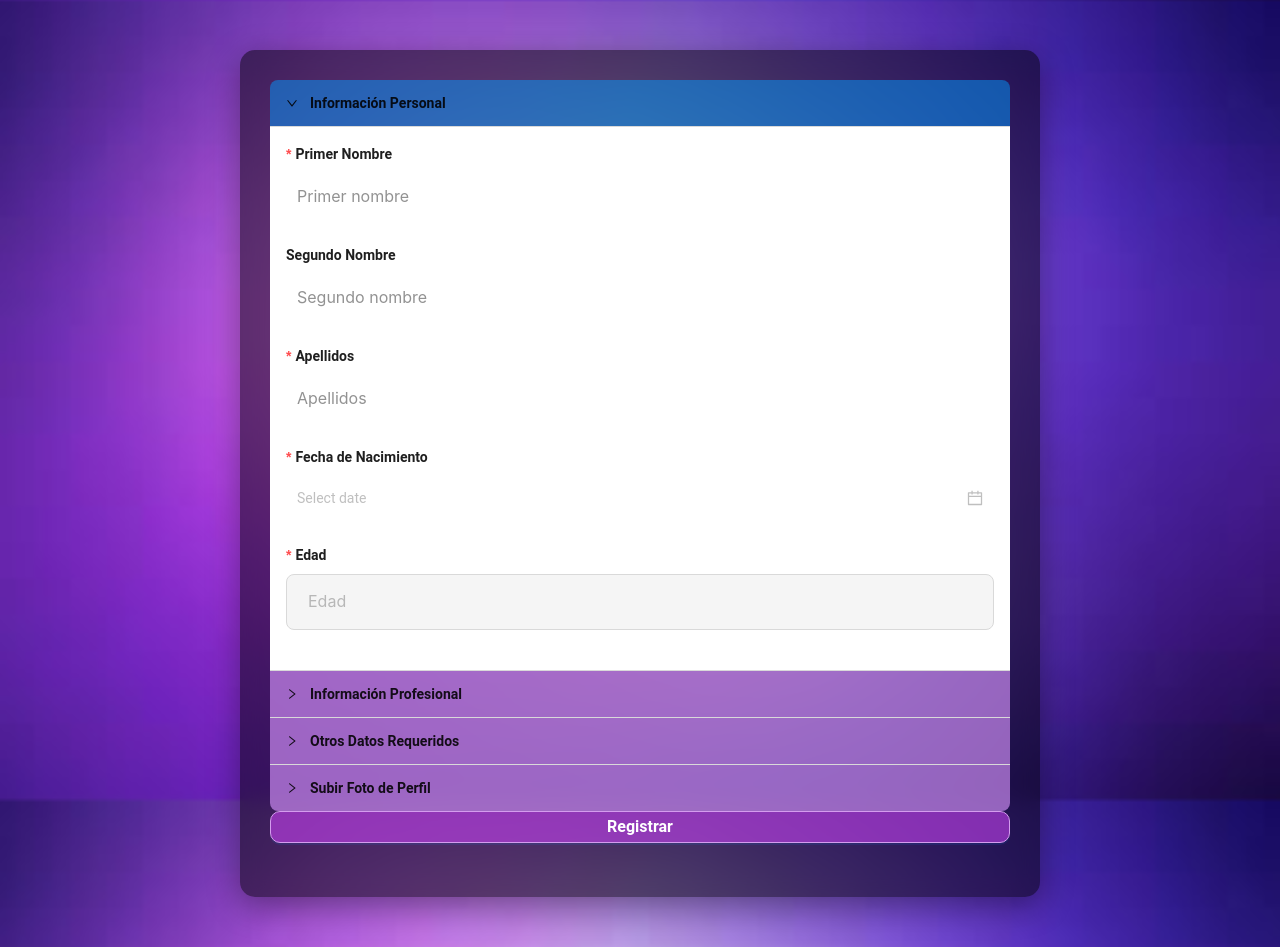
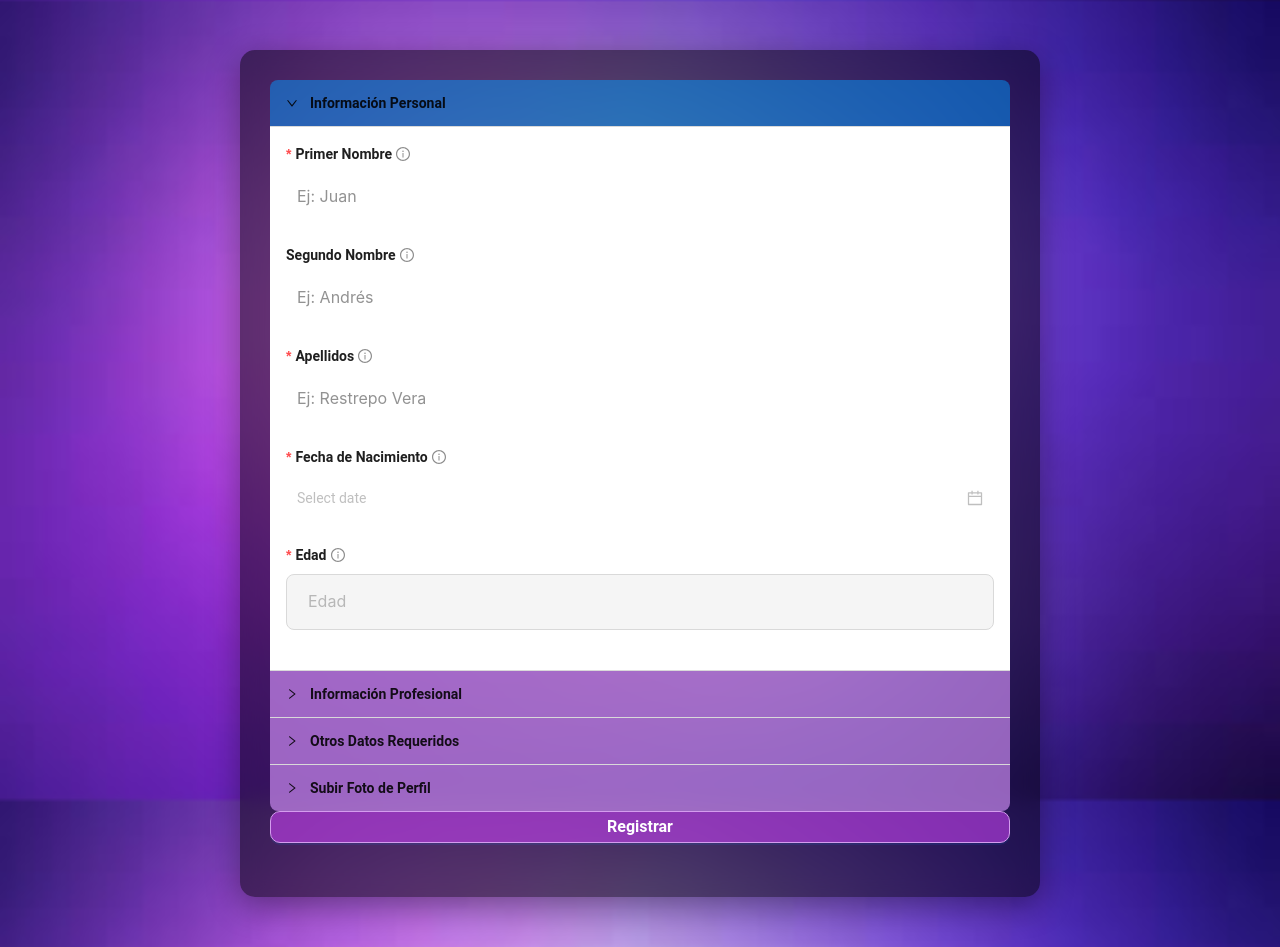
Before and after one commit to Davidvera27/AbuelosProject, a React (Create React App) app in the folder frontend/: page /Registro in a window 1280 px wide. Built offline with nearby package versions, Linux system fonts and the light colour scheme.

Commit message:
Update Registro.js

```diff
--- a/frontend/src/components/Registro.js
+++ b/frontend/src/components/Registro.js
@@ -1,6 +1,6 @@
 import React, { useState, useEffect } from 'react';
 import { Form, Cascader, Input, Button, Upload, DatePicker, InputNumber, Collapse, Checkbox, message } from 'antd';
-import { PlusOutlined } from '@ant-design/icons';
+import { PlusOutlined, InfoCircleOutlined } from '@ant-design/icons';
 import dayjs from 'dayjs';
 import './Registro.css';
 
@@ -51,6 +51,10 @@ const Registro = () => {
         body: JSON.stringify(values),
       });
       message.success('Registro completado con éxito');
+
+      // Redirigir al inicio de sesión después del registro exitoso
+      window.location.href = 'http://localhost:3000/';  // Cambia esto según tu ruta de inicio de sesión
+
     } catch (error) {
       message.error('Error al actualizar los datos');
     }
@@ -123,26 +127,33 @@ const Registro = () => {
             <Form.Item
               label="Primer Nombre"
               name="primer_nombre"
+              tooltip={{ title: "Escribe tu primer nombre", icon: <InfoCircleOutlined /> }}
               rules={[{ required: true, message: 'Por favor ingrese su primer nombre' }]}
             >
-              <Input placeholder="Primer nombre" />
+              <Input placeholder="Ej: Juan" />
             </Form.Item>
 
-            <Form.Item label="Segundo Nombre" name="segundo_nombre">
-              <Input placeholder="Segundo nombre" />
+            <Form.Item
+              label="Segundo Nombre"
+              name="segundo_nombre"
+              tooltip={{ title: "Escribe tu segundo nombre (opcional)", icon: <InfoCircleOutlined /> }}
+            >
+              <Input placeholder="Ej: Andrés" />
             </Form.Item>
 
             <Form.Item
               label="Apellidos"
               name="apellidos"
+              tooltip={{ title: "Escribe tus apellidos completos", icon: <InfoCircleOutlined /> }}
               rules={[{ required: true, message: 'Por favor ingrese sus apellidos' }]}
             >
-              <Input placeholder="Apellidos" />
+              <Input placeholder="Ej: Restrepo Vera" />
             </Form.Item>
 
             <Form.Item
               label="Fecha de Nacimiento"
               name="fecha_nacimiento"
+              tooltip={{ title: "Selecciona tu fecha de nacimiento", icon: <InfoCircleOutlined /> }}
               rules={[{ required: true, message: 'Por favor seleccione la fecha de nacimiento' }]}
             >
               <DatePicker
@@ -155,6 +166,7 @@ const Registro = () => {
             <Form.Item
               label="Edad"
               name="edad"
+              tooltip={{ title: "Edad calculada automáticamente según tu fecha de nacimiento", icon: <InfoCircleOutlined /> }}
               rules={[{ required: true, message: 'La edad es obligatoria' }]}
             >
               <InputNumber style={{ width: '100%' }} placeholder="Edad" disabled value={edad} />
@@ -166,6 +178,7 @@ const Registro = () => {
             <Form.Item
               label="Cargo"
               name="cargo"
+              tooltip={{ title: "Selecciona tu cargo", icon: <InfoCircleOutlined /> }}
               rules={[{ required: true, message: 'Por favor seleccione su cargo' }]}
             >
               <Cascader
@@ -183,6 +196,7 @@ const Registro = () => {
             <Form.Item
               label="Especialidad"
               name="especialidad"
+              tooltip={{ title: "Selecciona tu especialidad", icon: <InfoCircleOutlined /> }}
               rules={[{ required: true, message: 'Por favor seleccione su especialidad' }]}
             >
               <Cascader
@@ -196,17 +210,19 @@ const Registro = () => {
             <Form.Item
               label="No. Documento"
               name="no_documento"
+              tooltip={{ title: "Ingrese su número de documento", icon: <InfoCircleOutlined /> }}
               rules={[{ required: true, message: 'Por favor ingrese su documento' }]}
             >
-              <Input placeholder="No. Documento" />
+              <Input placeholder="Ej: 12345678" />
             </Form.Item>
 
             <Form.Item
               label="Tarjeta Profesional"
               name="tarjeta_profesional"
+              tooltip={{ title: "Ingrese su tarjeta profesional", icon: <InfoCircleOutlined /> }}
               rules={[{ required: true, message: 'Por favor ingrese su tarjeta profesional' }]}
             >
-              <Input placeholder="Tarjeta Profesional" />
+              <Input placeholder="Ej: TP-123456" />
             </Form.Item>
           </Panel>
 
@@ -215,6 +231,7 @@ const Registro = () => {
             <Form.Item
               label="Estado"
               name="estado"
+              tooltip={{ title: "Seleccione su estado", icon: <InfoCircleOutlined /> }}
               rules={[{ required: true, message: 'Por favor seleccione su estado' }]}
             >
               <Cascader
@@ -228,6 +245,7 @@ const Registro = () => {
             <Form.Item
               label="Profesión"
               name="profesion"
+              tooltip={{ title: "Seleccione su profesión", icon: <InfoCircleOutlined /> }}
               rules={[{ required: true, message: 'Por favor seleccione su profesión' }]}
             >
               <Cascader
@@ -241,25 +259,28 @@ const Registro = () => {
             <Form.Item
               label="Teléfono"
               name="telefono"
+              tooltip={{ title: "Ingrese su número de teléfono", icon: <InfoCircleOutlined /> }}
               rules={[{ required: true, message: 'Por favor ingrese su número de teléfono' }]}
             >
-              <Input placeholder="Teléfono" />
+              <Input placeholder="Ej: +573001234567" />
             </Form.Item>
 
             <Form.Item
               label="Email"
               name="email"
+              tooltip={{ title: "Ingrese un correo electrónico válido", icon: <InfoCircleOutlined /> }}
               rules={[{ required: true, type: 'email', message: 'Por favor ingrese un correo válido' }]}
             >
-              <Input placeholder="Email" />
+              <Input placeholder="correo@example.com" />
             </Form.Item>
 
             <Form.Item
               label="Dirección"
               name="direccion"
+              tooltip={{ title: "Ingrese su dirección", icon: <InfoCircleOutlined /> }}
               rules={[{ required: true, message: 'Por favor ingrese su dirección' }]}
             >
-              <TextArea rows={2} placeholder="Dirección" />
+              <TextArea rows={2} placeholder="Ej: Calle 123 #45-67, Ciudad, País" />
             </Form.Item>
           </Panel>
 
```
